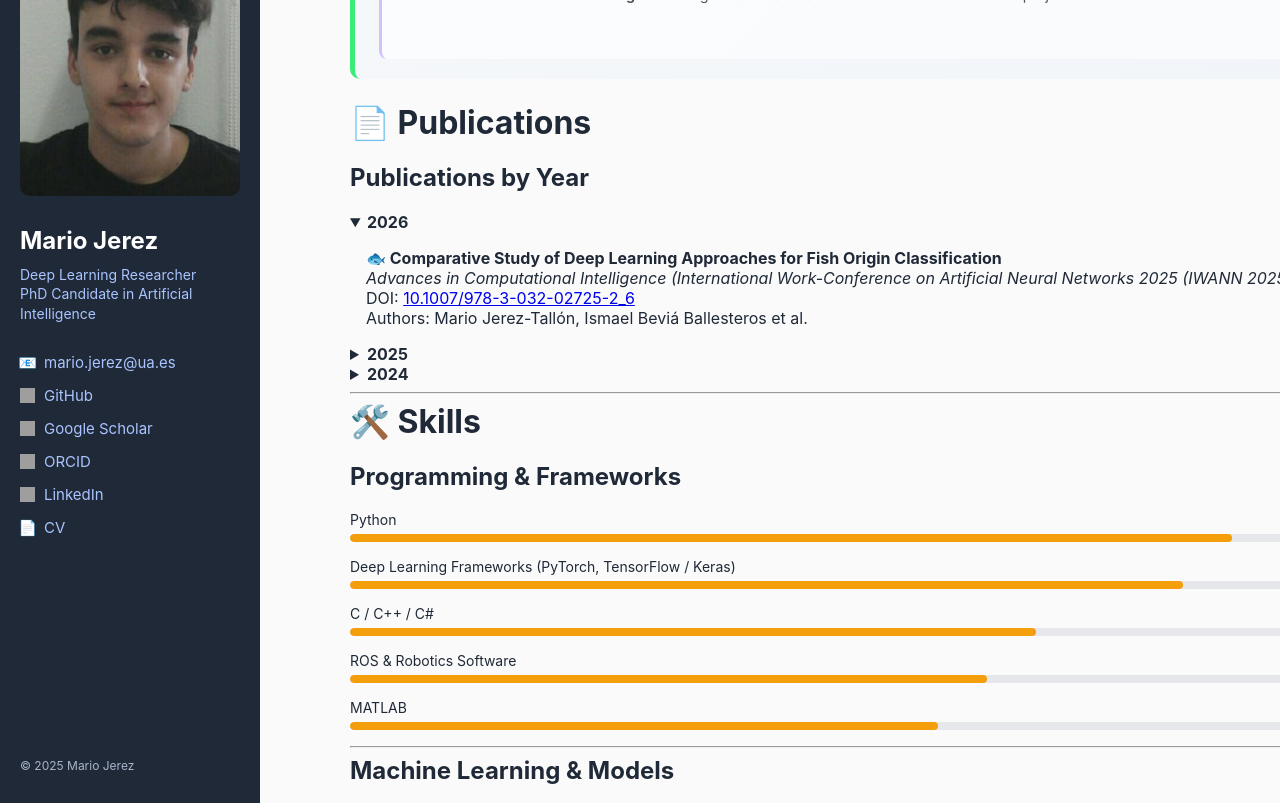
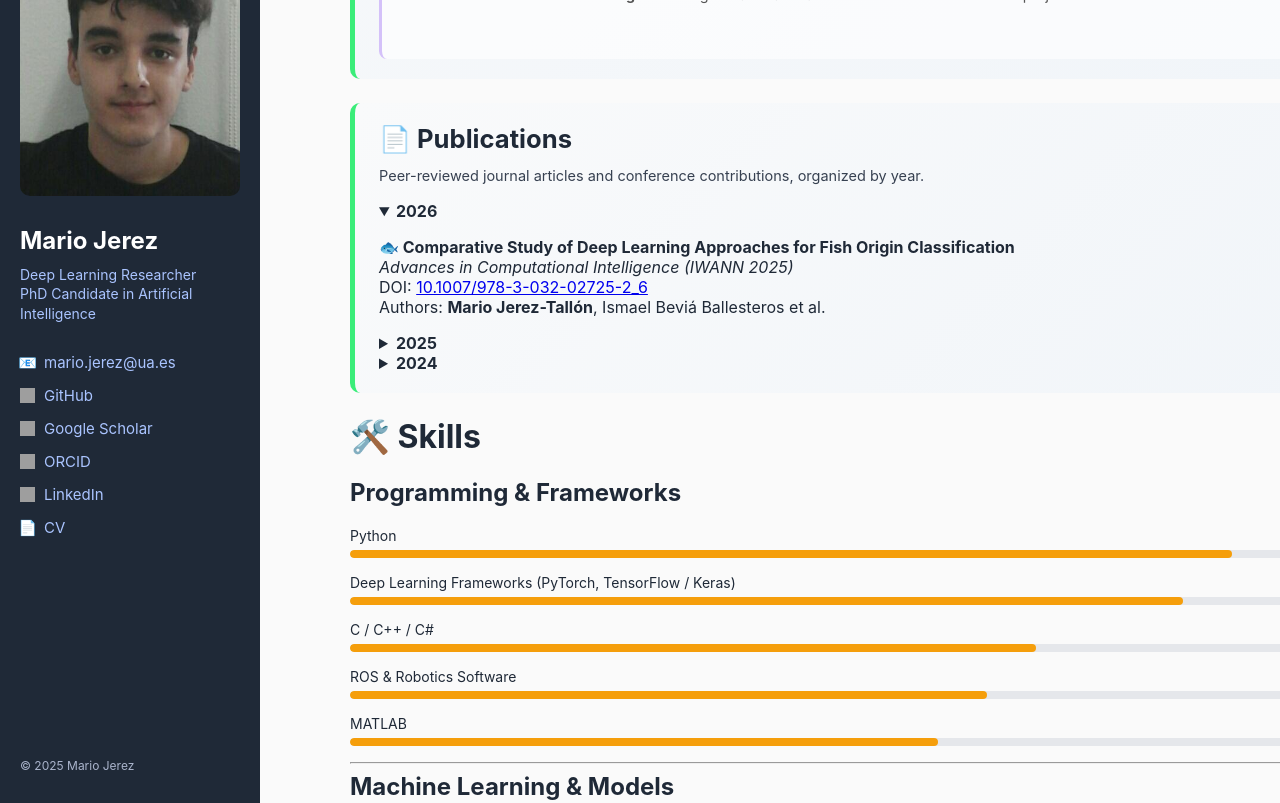
Before and after one commit to Mariojt72/Mariojt72.github.io, a Jekyll site: the page built from index.md, in a window 1280 px wide and 900 px high, scrolled down 1300 px, cut to the strip 97-900 px from the top of the window. Built offline with Jekyll 4.4.1, drawn with Linux system fonts in a browser that asks for light colours; grey boxes are pictures that could not be loaded.

Commit message:
Update index.md

```diff
--- a/index.md
+++ b/index.md
@@ -122,78 +122,100 @@ title: "Portfolio – Mario Jerez"
   </div>
 </div>
 
-<h1>📄 Publications</h1>
-<h2>Publications by Year</h2>
+<div class="about-header section-secondary publications-section">
+  <h1>📄 Publications</h1>
+  <p class="about-tagline">
+    Peer-reviewed journal articles and conference contributions, organized by year.
+  </p>
 
-<details open>
-  <summary><strong>2026</strong></summary>
-  <div style="margin-left: 1rem; margin-top: 0.5rem;">
+  <div class="publications-container">
 
-    <p>
-      <strong>🐟 Comparative Study of Deep Learning Approaches for Fish Origin Classification</strong><br>
-      <em>Advances in Computational Intelligence (International Work-Conference on Artificial Neural Networks 2025 (IWANN 2025))</em><br>
-      DOI: <a href="https://doi.org/10.1007/978-3-032-02725-2_6">10.1007/978-3-032-02725-2_6</a><br>
-      Authors: Mario Jerez-Tallón, Ismael Beviá Ballesteros et al.
-    </p>
+    <details open>
+      <summary><strong>2026</strong></summary>
+      <div class="pub-year">
+
+        <p class="pub-item">
+          <strong>🐟 Comparative Study of Deep Learning Approaches for Fish Origin Classification</strong><br>
+          <em>Advances in Computational Intelligence (IWANN 2025)</em><br>
+          DOI:
+          <a href="https://doi.org/10.1007/978-3-032-02725-2_6" target="_blank" rel="noopener">
+            10.1007/978-3-032-02725-2_6
+          </a><br>
+          Authors: <strong>Mario Jerez-Tallón</strong>, Ismael Beviá Ballesteros et al.
+        </p>
+
+      </div>
+    </details>
+
+    <details>
+      <summary><strong>2025</strong></summary>
+      <div class="pub-year">
+
+        <p class="pub-item">
+          <strong>🍎 Disentangled Latent Spaces for 3D Human Bodies with CVAEs and OT</strong><br>
+          <em>Conference presentation: UCAmI 2025</em><br>
+          Speaker: <strong>Mario Jerez-Tallón</strong>
+        </p>
+
+        <p class="pub-item">
+          <strong>🦈 Zero-Shot Elasmobranch Classification Informed by Domain Prior Knowledge</strong><br>
+          <em>Machine Learning and Knowledge Extraction (MAKE)</em><br>
+          DOI:
+          <a href="https://doi.org/10.3390/make7040146" target="_blank" rel="noopener">
+            10.3390/make7040146
+          </a><br>
+          Authors: Ismael Beviá-Ballesteros, <strong>Mario Jerez-Tallón</strong> et al.
+        </p>
+
+        <p class="pub-item">
+          <strong>🐟 Deep Learning Approaches for Wild vs Farmed Fish Classification</strong><br>
+          <em>Conference presentation: SARTECO 2025</em><br>
+          Speaker: <strong>Mario Jerez-Tallón</strong>
+        </p>
+
+      </div>
+    </details>
+
+    <details>
+      <summary><strong>2024</strong></summary>
+      <div class="pub-year">
+
+        <p class="pub-item">
+          <strong>🍎 3D Reconstruction of the Human Body from Partial Scans Using Parametric Models</strong><br>
+          <em>Proceedings of UCAmI 2024</em><br>
+          DOI:
+          <a href="https://doi.org/10.1007/978-3-031-77571-0_30" target="_blank" rel="noopener">
+            10.1007/978-3-031-77571-0_30
+          </a><br>
+          Authors: Juan Muelledes, Nahuel García-D'Urso et al.
+        </p>
+
+        <p class="pub-item">
+          <strong>🐟 Automatic Identification of Fish Species and Their Farmed or Wild Origin</strong><br>
+          <em>Proceedings of UCAmI 2024</em><br>
+          DOI:
+          <a href="https://doi.org/10.1007/978-3-031-77571-0_75" target="_blank" rel="noopener">
+            10.1007/978-3-031-77571-0_75
+          </a><br>
+          Authors: <strong>Mario Jerez-Tallón</strong>, Nahuel García-D'Urso et al.
+        </p>
+
+        <p class="pub-item">
+          <strong>🍎 A Deep Learning Analysis of 3D Body Shapes and Clinical Data for Understanding Dietetic Interventions</strong><br>
+          <em>Research and Innovation Forum (RIIFORUM 2024)</em><br>
+          DOI:
+          <a href="https://doi.org/10.1007/978-3-031-78623-5_41" target="_blank" rel="noopener">
+            10.1007/978-3-031-78623-5_41
+          </a><br>
+          Authors: Nahuel García-D'Urso, Jorge Azorín-López et al.
+        </p>
+
+      </div>
+    </details>
 
   </div>
-</details>
+</div>
 
-<details>
-  <summary><strong>2025</strong></summary>
-  <div style="margin-left: 1rem; margin-top: 0.5rem;">
-
-    <p>
-      <strong>🍎 Disentangled Latent Spaces for 3D Human Bodies with CVAEs and OT</strong><br>
-      <em>Conference presentation: International Conference on Ubiquitous Computing and Ambient Intelligence (UCAmI 2025)</em><br>
-      Speaker: Mario Jerez-Tallón
-    </p>
-
-    <p>
-      <strong>🦈 Zero-Shot Elasmobranch Classification Informed by Domain Prior Knowledge</strong><br>
-      <em>Machine Learning and Knowledge Extraction (Journal Article (MAKE))</em><br>
-      DOI: <a href="https://doi.org/10.3390/make7040146">10.3390/make7040146</a><br>
-      Authors: Ismael Beviá-Ballesteros; Mario Jerez-Tallón et al.
-    </p>
-
-    <p>
-      <strong>🐟 Deep Learning Approaches for Wild vs Farmed Fish Classification</strong><br>
-      <em>Conference presentation: Sociedad de ARquitecturas y TEcnología de los COmputadores (SARTECO 2025)</em><br>
-      Speaker: Mario Jerez-Tallón
-    </p>
-
-  </div>
-</details>
-
-<details>
-  <summary><strong>2024</strong></summary>
-  <div style="margin-left: 1rem; margin-top: 0.5rem;">
-
-    <p>
-      <strong>🍎 3D Reconstruction of the Human Body from Partial Scans Using Parametric Models</strong><br>
-      <em>Proceedings of the International Conference on Ubiquitous Computing and Ambient Intelligence (UCAmI 2024)</em><br>
-      DOI: <a href="https://doi.org/10.1007/978-3-031-77571-0_30">10.1007/978-3-031-77571-0_30</a><br>
-      Authors: Juan Muelledes, Nahuel García D'urso et al.
-    </p>
-
-    <p>
-      <strong>🐟 Automatic Identification of Fish Species and Their Farmed or Wild Origin</strong><br>
-      <em>Proceedings of the International Conference on Ubiquitous Computing and Ambient Intelligence (UCAmI 2024)</em><br>
-      DOI: <a href="https://doi.org/10.1007/978-3-031-77571-0_75">10.1007/978-3-031-77571-0_75</a><br>
-      Authors: Mario Jerez-Tallón, Nahuel García-D'urso  et al.
-    </p>
-
-    <p>
-      <strong>🍎 A Deep Learning Analysis of 3D Body Shapes and Clinical Data for Understanding Dietetic Interventions</strong><br>
-      <em>Research and Innovation Forum 2024 (RIIFORUM 2024)</em><br>
-      DOI: <a href="https://doi.org/10.1007/978-3-031-78623-5_41">10.1007/978-3-031-77571-0_30</a><br>
-      Authors: Nahuel García-D'urso, Jorge Azorín-López et al.
-    </p>
-
-  </div>
-</details>
-
----
 
 # 🛠️ Skills
 
```
